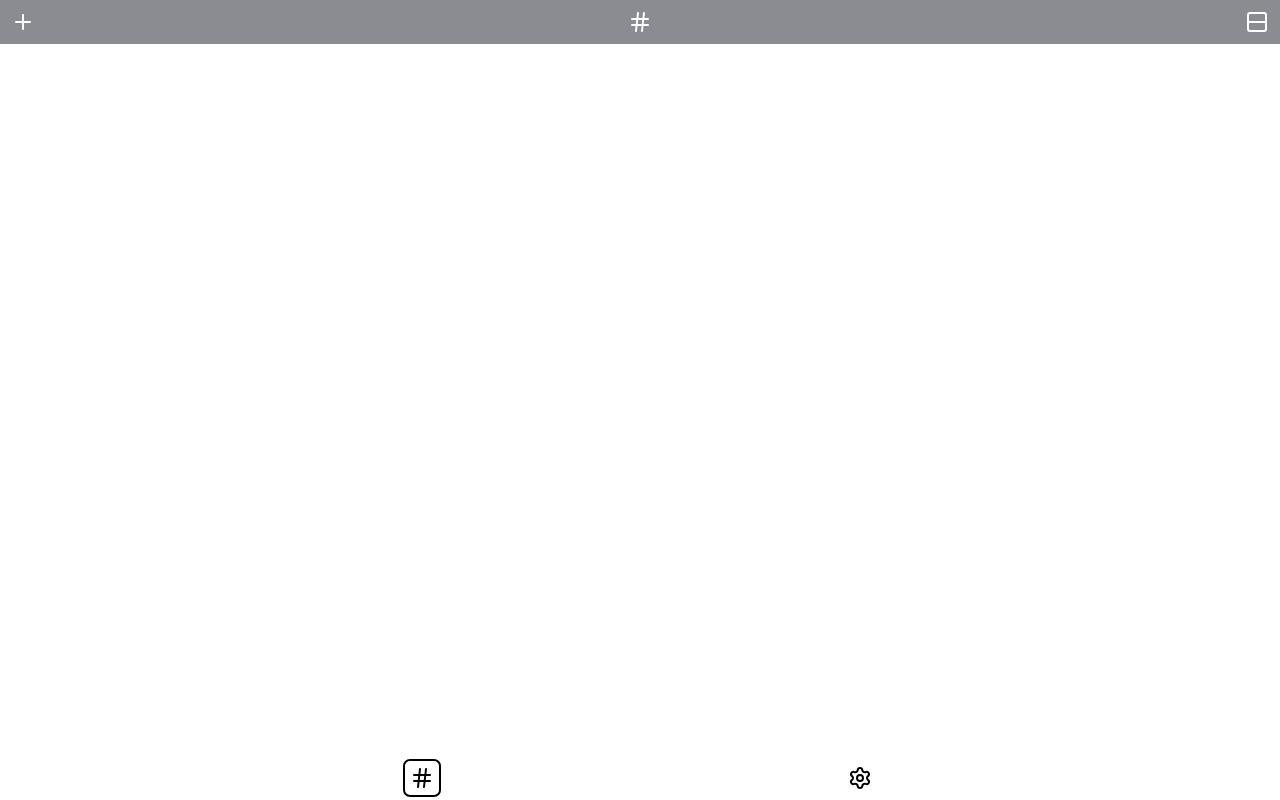
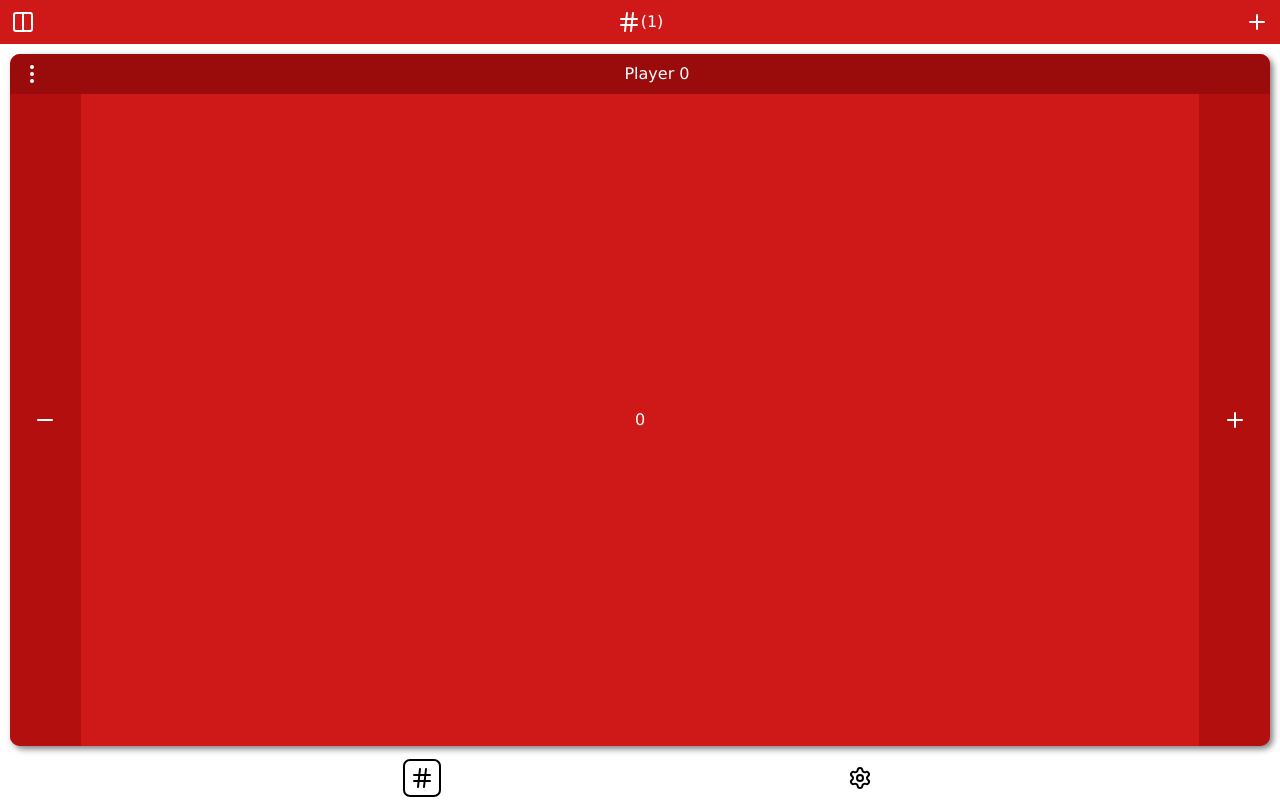
Before and after one commit to aurock-dev/counter, a Vue app: page / in a window 1280 px wide. Both pictures are taken after a click on the button 1257 px from the left and 21 px from the top of the page. Built offline with nearby package versions, Linux system fonts and the light colour scheme.

Commit message:
✨ switch add and layout button in header

```diff
--- a/src/components/Header.vue
+++ b/src/components/HeaderCounter.vue
@@ -10,13 +10,6 @@
 
 <template>
     <div class="header" :style="settings.optionWinnerColor === 1 ? { background: counters.winnerGradient } : {}">
-        <button class="--btn-icon" @click="counters.createCounter()">
-            <Plus />
-        </button>
-        <div class="header__title">
-            <Hash />
-            <span v-if="counters.counters.length > 0">({{ counters.counters.length }})</span>
-        </div>
         <div>
             <button v-if="settings.columnCount == 1" class="--btn-icon" @click="settings.setColumns()">
                 <Columns />
@@ -25,6 +18,13 @@
                 <Rows />
             </button>
         </div>
+        <div class="header__title">
+            <Hash />
+            <span v-if="counters.counters.length > 0">({{ counters.counters.length }})</span>
+        </div>
+        <button class="--btn-icon" @click="counters.createCounter()">
+            <Plus />
+        </button>
     </div>
 </template>
 
--- a/src/views/CountersView.vue
+++ b/src/views/CountersView.vue
@@ -3,7 +3,7 @@
 import { useSettingsStore } from '@/store/settings';
 import { useCountersStore } from '@/store/counters';
 import Counter from '@/components/Counter.vue';
-import Header from '@/components/Header.vue';
+import HeaderCounter from '@/components/HeaderCounter.vue';
 
 const settings = useSettingsStore()
 const counters = useCountersStore()
@@ -14,7 +14,7 @@
 </script>
 
 <template>
-    <Header />
+    <HeaderCounter />
     <div :class="['app', layoutClass]">
         <Counter v-for="counter in counters.counters" :key="counter.id" :id="counter.id" />
     </div>
```
